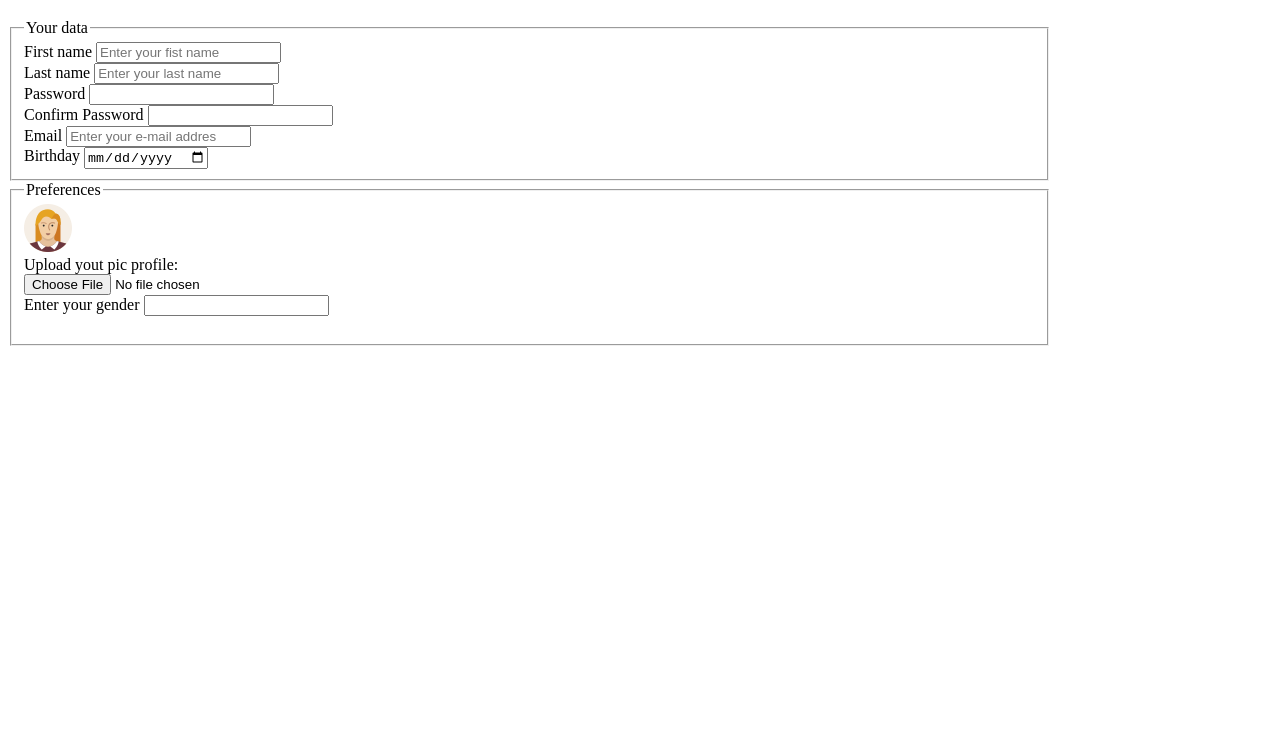
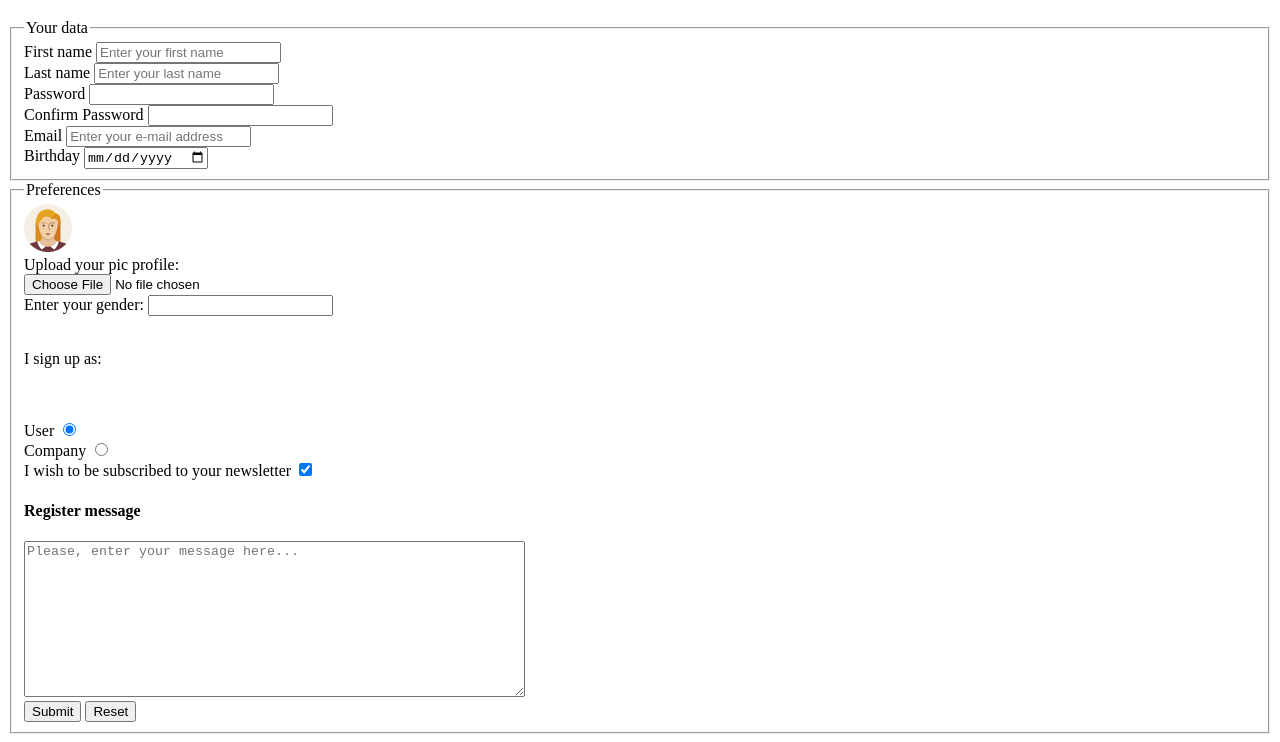
Before and after one commit to B-Xhovana/html-register, a plain HTML site: page index.html in a window 1280 px wide. Shown: the part 61-803 px from the top of the page. Drawn offline with Linux system fonts and the light colour scheme.

Commit message:
https://github.com/Z1M4/html-register.git

```diff
--- a/index.html
+++ b/index.html
@@ -9,11 +9,11 @@
 <body>
     <h1>Register Form</h1>
 
-    <fieldset style="width: 80%;">
+    <fieldset>
         <legend>Your data</legend>
 
         <label for="name">First name</label>
-        <input type="text" id="name" name="name" placeholder="Enter your fist name"><br>
+        <input type="text" id="name" name="name" placeholder="Enter your first name"><br>
 
         <label for="email">Last name</label>
         <input type="email" id="email" name="email" placeholder="Enter your last name"><br>
@@ -25,21 +25,21 @@
         <input type="password" name="password" id="password"><br>
 
         <label for="email">Email</label>
-        <input type="email" name="email" id="email" placeholder="Enter your e-mail addres"><br>
+        <input type="email" name="email" id="email" placeholder="Enter your e-mail address"><br>
 
         <label for="birthday">Birthday</label>
         <input type="date" name="birthday" id="birthday">
     </fieldset>
 
-    <fieldset style="width: 80%;">
+    <fieldset>
         <legend>Preferences</legend>
 
         <img src="avatar.png"/><br>
 
-        <label for="avatar">Upload yout pic profile:</label><br>
-        <input type="file" name="avatar" id="avatar" accept="png, jpg, jpeg"><br>
+        <label for="avatar">Upload your pic profile:</label><br>
+        <input type="file" name="avatar" id="avatar" accept=".png, .jpg, .jpeg"><br>
 
-        <label for="gender">Enter your gender</label>
+        <label for="gender">Enter your gender:</label>
         <input type="text" name="gender" id="gender" list="gender-option">
         <datalist id="gender-option">
             <option value="Male">
@@ -48,7 +48,25 @@
         </datalist><br>
         <br>
 
-
+        <p>I sign up as:</p><br>
+        <br>
+        <label for="radio1">User</label>
+        <input type="radio" name="radio" id="radio1"
+        value="option 1" checked>
+        <br>
+        <label for="radio2">Company</label>
+        <input type="radio" name="radio-class" id="radio2"
+        value="option2">
+        <br>
+        <label for="checkbox1">I wish to be subscribed to your newsletter</label>
+        <input type="checkbox" name="one-option" id="checkbox1"
+        value="option1" checked>
+        <br>
+        <p><h4>Register message</h4></p>
+            <textarea name="textarea" id="textarea" cols="60" rows="10"
+                placeholder="Please, enter your message here..." readonly></textarea><br>
+        <button type="submit">Submit</button>
+        <button type="reset">Reset</button>
     </fieldset>
 
 </body>
```
Lines whose indentation alone changed are shown as unchanged.
